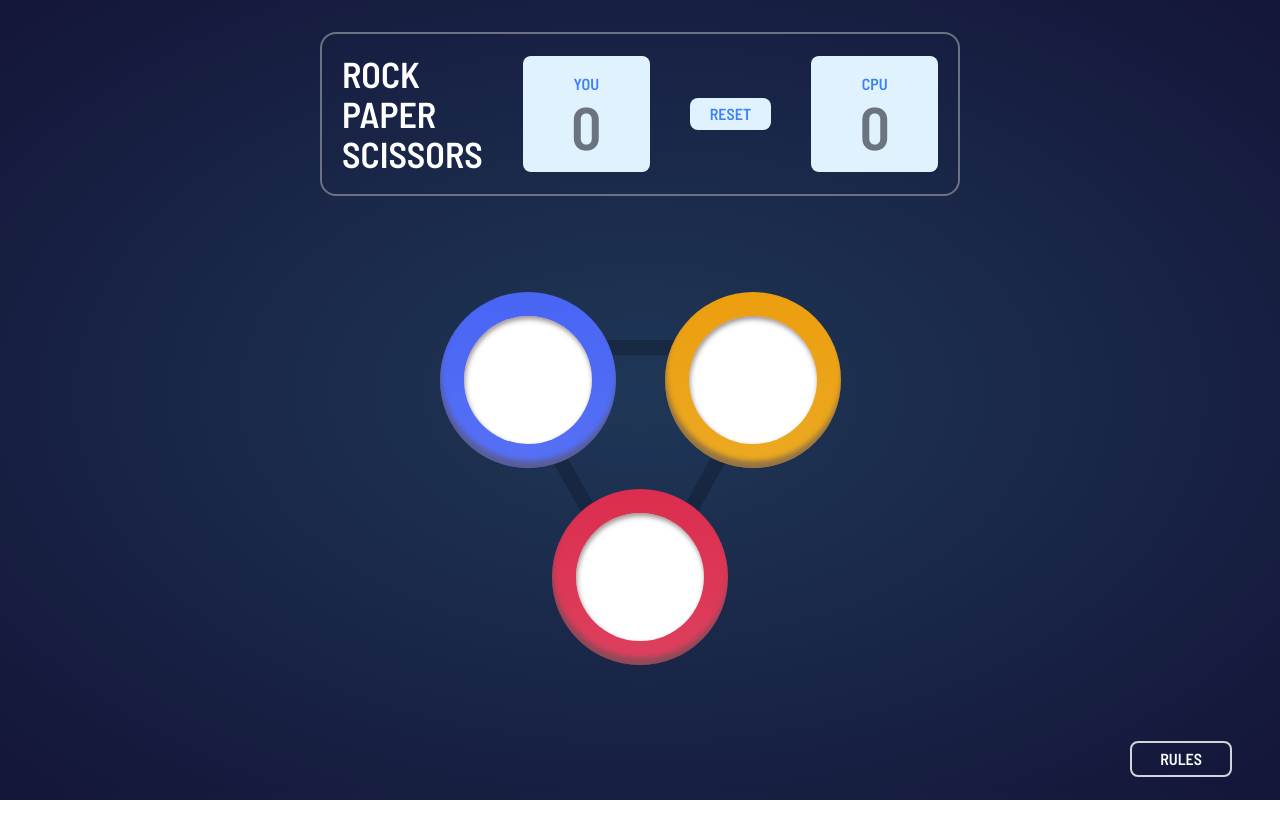
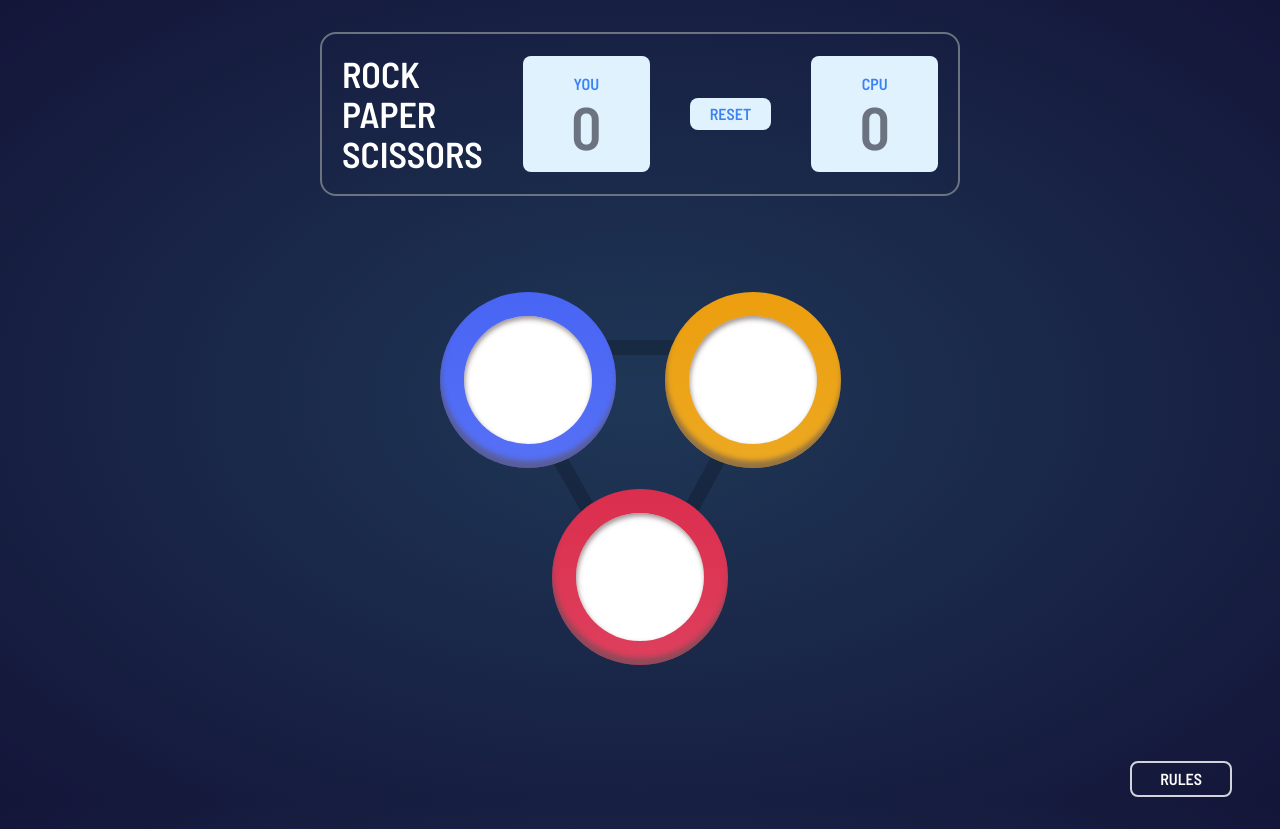
Before and after one commit to Kenny-ai/rock-paper-scissors, a React (Create React App) app: page / in a window 1280 px wide. Before the commit the page ends 800 px from the top, so only its background shows below. Built offline with nearby package versions, Linux system fonts and the light colour scheme; some icons are missing; a web font is replaced by a local one.

Commit message:
rules button placement fix

```diff
--- a/src/App.css
+++ b/src/App.css
@@ -10,3 +10,7 @@
     height: 95vh;
   }
 }
+
+.app {
+  height: 100vh;
+}
--- a/src/components/Button/Button.tsx
+++ b/src/components/Button/Button.tsx
@@ -4,7 +4,7 @@ const Button = () => {
 
   const { setShowRules } = useStateContext();
   return (
-    <div className="py-5 lg:py-3">
+    <div className="py-5 lg:py-8">
       <div className="button flex justify-center lg:justify-end md:px-12">
         <button
           className={"uppercase border-2 border-gray-300 rounded-lg px-7 py-1 cursor-pointer select-none active:scale-105 hover:ring-2"}
```
Also changed, not shown: 1 other file (tests, documents, lock files or other folders).
